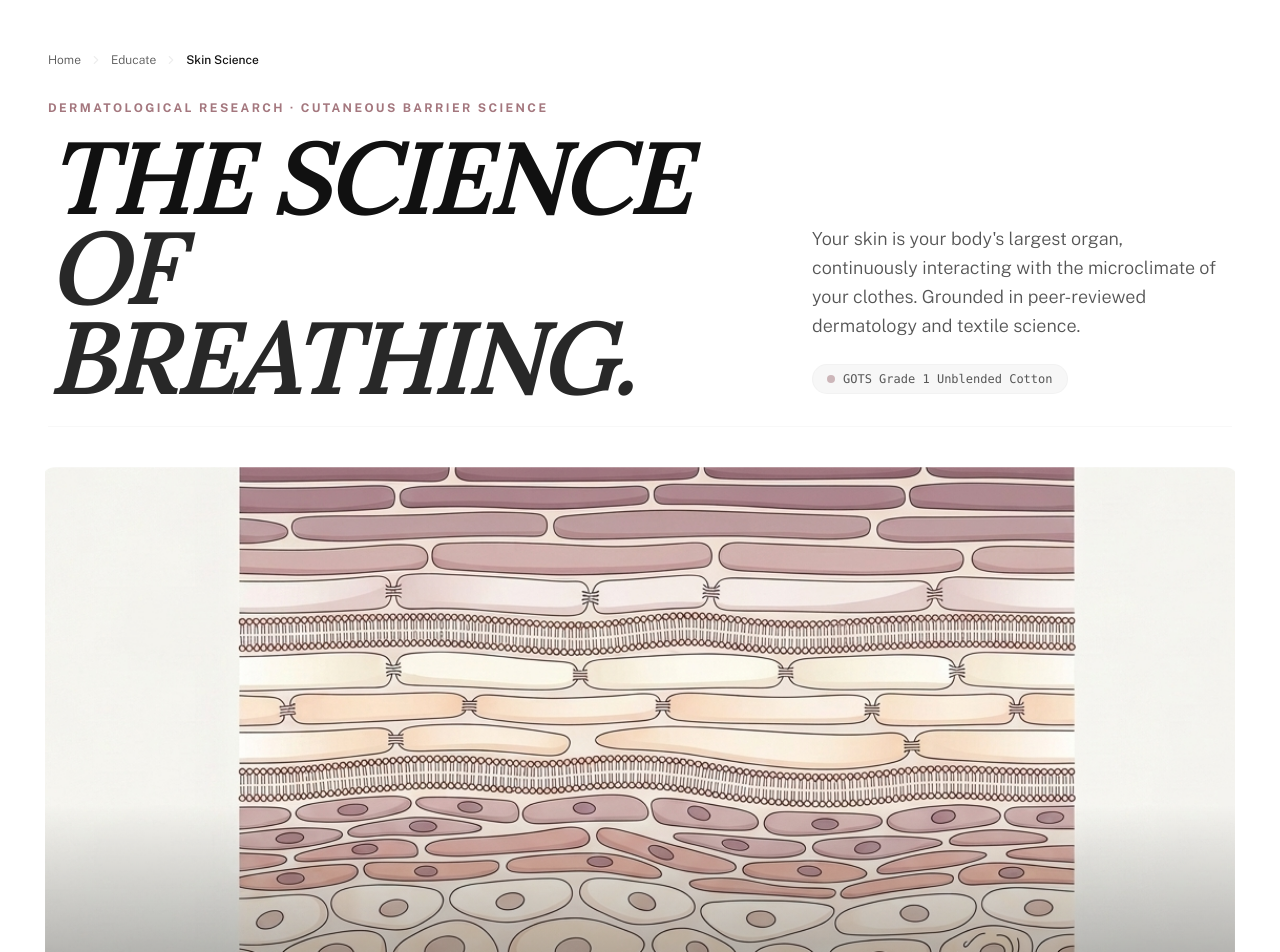
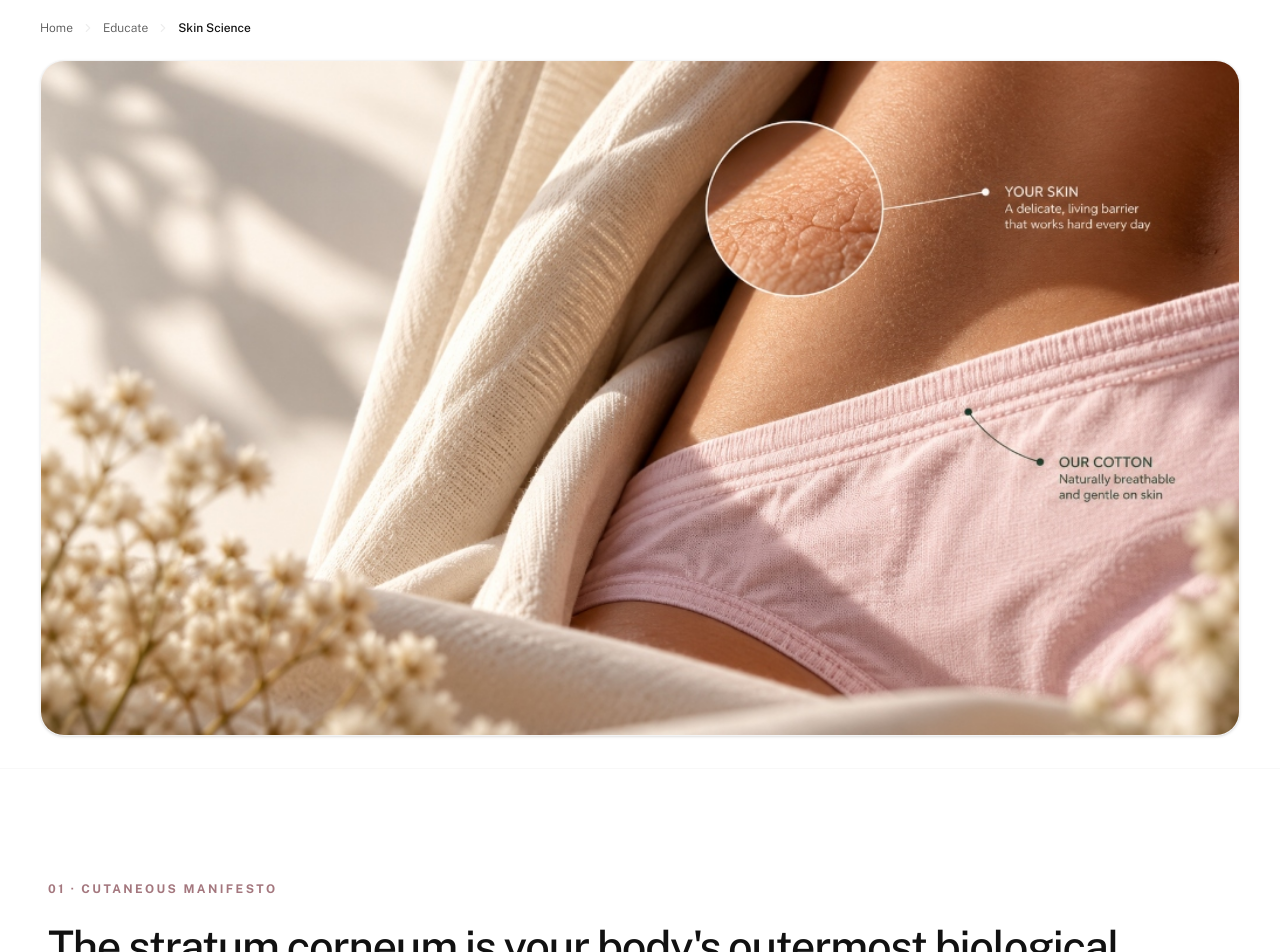
Before and after one commit to AnshKapila/goodkarma, a Next.js app in the folder web/: page /educate/skin-science in a window 1280 px wide. Shown: the part 140-1092 px from the top of the page. Built offline with nearby package versions, Linux system fonts and the light colour scheme.

Commit message:
feat(skin-science): integrate new hero banner image without visual clutter or duplicate text

```diff
--- a/web/src/app/educate/skin-science/page.tsx
+++ b/web/src/app/educate/skin-science/page.tsx
@@ -18,10 +18,10 @@ export const metadata: Metadata = {
     siteName: "Good Karma",
     images: [
       {
-        url: "https://goodkarmabrand.com/images/skin-barrier-diagram.jpg",
+        url: "https://goodkarmabrand.com/images/skin-science-hero.jpg",
         width: 1200,
         height: 630,
-        alt: "Skin Barrier Cross-Section Diagram — Good Karma Skin Science",
+        alt: "Skin Science and Organic Cotton Barrier Banner — Good Karma",
       },
     ],
     locale: "en_US",
@@ -93,7 +93,7 @@ export default function SkinSciencePage() {
         headline="Skin Science: How Fabric Interacts with Your Skin Barrier"
         description="A dermatological breakdown of the stratum corneum, fabric microclimates, and why pure organic cotton protects delicate skin."
         url="/educate/skin-science"
-        image="/images/skin-barrier-diagram.jpg"
+        image="/images/skin-science-hero.jpg"
         datePublished="2026-01-15"
         dateModified="2026-10-21"
       />
--- a/web/src/components/educate/SkinScienceFluxView.tsx
+++ b/web/src/components/educate/SkinScienceFluxView.tsx
@@ -156,31 +156,18 @@ const MANIFESTO_ACCORDION_CARDS: ManifestoAccordionCard[] = [
 ];
 
 export function SkinScienceFluxView({ sources, relatedPages }: SkinScienceFluxViewProps) {
-  // 1. Hero Scroll Reveal / Inset Effect
-  const heroImageRef = useRef<HTMLDivElement>(null);
-  const [heroClipProgress, setHeroClipProgress] = useState(0);
-
-  // 2. Manifesto Scroll Word Reveal
+  // 1. Manifesto Scroll Word Reveal
   const manifestoRef = useRef<HTMLDivElement>(null);
   const [manifestoProgress, setManifestoProgress] = useState(0);
   const [expandedManifestoIndex, setExpandedManifestoIndex] = useState<number | null>(null);
 
-  // 3. Horizontal Pinned Scroll Track
+  // 2. Horizontal Pinned Scroll Track
   const pinSectionRef = useRef<HTMLElement>(null);
   const pinTrackRef = useRef<HTMLDivElement>(null);
   const [activeTopicIndex, setActiveTopicIndex] = useState(0);
 
   useEffect(() => {
     const handleScroll = () => {
-      // Hero clip progress
-      if (heroImageRef.current) {
-        const rect = heroImageRef.current.getBoundingClientRect();
-        const windowHeight = window.innerHeight;
-        // As image approaches center/top, calculate progress 0 to 1
-        const progress = Math.min(Math.max((windowHeight - rect.top) / (windowHeight * 1.2), 0), 1);
-        setHeroClipProgress(progress);
-      }
-
       // Manifesto word reveal progress
       if (manifestoRef.current) {
         const rect = manifestoRef.current.getBoundingClientRect();
@@ -219,11 +206,11 @@ export function SkinScienceFluxView({ sources, relatedPages }: SkinScienceFluxVi
     <div className="flex flex-col w-full bg-white text-ink overflow-x-clip selection:bg-mauve/20">
 
       {/* ========================================================================= */}
-      {/* 1. HERO HEADER: Giant Flux-Style Display Typography */}
+      {/* 1. HERO SECTION: Clean Integrated Skin Science Hero Banner */}
       {/* ========================================================================= */}
-      <section className="relative w-full pt-28 md:pt-40 lg:pt-48 pb-10 px-6 lg:px-12 max-w-[1440px] mx-auto">
-        {/* Breadcrumb */}
-        <nav aria-label="Breadcrumb" className="mb-8 flex items-center text-xs text-muted-foreground font-light">
+      <section className="relative w-full pt-28 md:pt-36 lg:pt-40 pb-8 px-4 sm:px-6 lg:px-10 max-w-[1440px] mx-auto">
+        {/* Breadcrumb Navigation */}
+        <nav aria-label="Breadcrumb" className="mb-6 flex items-center text-xs text-muted-foreground font-light">
           <Link href="/" className="hover:text-ink transition-colors">Home</Link>
           <ChevronRight className="w-3.5 h-3.5 mx-2 text-border" />
           <Link href="/educate" className="hover:text-ink transition-colors">Educate</Link>
@@ -231,59 +218,17 @@ export function SkinScienceFluxView({ sources, relatedPages }: SkinScienceFluxVi
           <span className="text-ink font-medium">Skin Science</span>
         </nav>
 
-        <div className="flex flex-col lg:flex-row justify-between lg:items-end gap-8 pb-6 border-b border-border/40">
-          <div>
-            <span className="text-xs font-bold uppercase tracking-[0.2em] text-mauve block mb-4">
-              Dermatological Research · Cutaneous Barrier Science
-            </span>
-            <h1 className="font-editorial italic font-semibold text-ink uppercase leading-[0.88] tracking-[-0.04em] text-[clamp(2.75rem,8vw,7.5rem)]">
-              <span className="block">The Science</span>
-              <span className="block text-ink/90">Of Breathing.</span>
-            </h1>
-          </div>
+        {/* Screen-reader accessible semantic heading without duplicate visual text */}
+        <h1 className="sr-only">Skin Science — Cutaneous Barrier Biology & Cotton Comfort</h1>
 
-          <div className="max-w-[420px] lg:text-left lg:pb-2">
-            <p className="text-p1 text-muted-foreground font-light leading-relaxed mb-6">
-              Your skin is your body's largest organ, continuously interacting with the microclimate of your clothes. Grounded in peer-reviewed dermatology and textile science.
-            </p>
-            <div className="flex items-center gap-2 text-xs font-mono text-ink/70 bg-paper px-3.5 py-1.5 rounded-full border border-border/50 self-start inline-flex">
-              <span className="w-2 h-2 rounded-full bg-mauve animate-pulse" />
-              <span>GOTS Grade 1 Unblended Cotton</span>
-            </div>
-          </div>
-        </div>
-      </section>
-
-      {/* ========================================================================= */}
-      {/* 2. HERO MEDIA: Widescreen Visual with Dynamic Scroll-Inset Reveal */}
-      {/* ========================================================================= */}
-      <section className="relative w-full bg-white px-4 lg:px-10 mb-20 md:mb-32">
-        <div
-          ref={heroImageRef}
-          className="w-full h-[65svh] md:h-[80svh] lg:aspect-[3928/2212] lg:h-auto overflow-hidden rounded-2xl relative shadow-md transition-all duration-300"
-          style={{
-            clipPath: `inset(0px ${Math.max(0, (1 - heroClipProgress) * 24)}px 0px ${Math.max(0, (1 - heroClipProgress) * 24)}px)`
-          }}
-        >
+        {/* Hero Banner Container */}
+        <div className="w-full overflow-hidden rounded-2xl md:rounded-3xl shadow-sm border border-border/40 bg-paper">
           <img
-            src="/images/skin-barrier-diagram.jpg"
-            alt="Scientific medical diagram of human skin stratum corneum and lipid bilayer"
-            className="w-full h-full object-cover object-center transform transition-transform duration-1000 scale-105 hover:scale-100"
+            src="/images/skin-science-hero.jpg"
+            alt="Microscopic human skin barrier cross-section and organic cotton textile with callouts: Your Skin - a delicate living barrier that works hard every day, and Our Cotton - naturally breathable and gentle on skin"
+            className="w-full h-auto aspect-[16/9] object-cover object-center block"
+            loading="eager"
           />
-          <div className="absolute inset-0 bg-gradient-to-t from-black/60 via-transparent to-transparent pointer-events-none" />
-
-          {/* Scientific badge on bottom-left */}
-          <div className="absolute bottom-6 left-6 md:bottom-10 md:left-10 z-10 text-white max-w-[500px]">
-            <span className="text-[11px] font-mono uppercase tracking-widest text-white/80 block mb-1.5">
-              Plate 1.0 · Epidermal Micro-Architecture
-            </span>
-            <h3 className="text-xl md:text-2xl font-editorial italic text-white drop-shadow-md">
-              Stratum corneum “brick & mortar” matrix.
-            </h3>
-            <p className="text-xs text-white/80 font-light mt-1 hidden sm:block">
-              Corneocytes sealed by a lipid bilayer. Non-breathable synthetics trap moisture, accelerating maceration and barrier disruption.
-            </p>
-          </div>
         </div>
       </section>
 
```
Also changed, not shown: web/public/images/media_1792583703680_b027c377.jpg (added), web/public/images/skin-science-hero.jpg (added).
